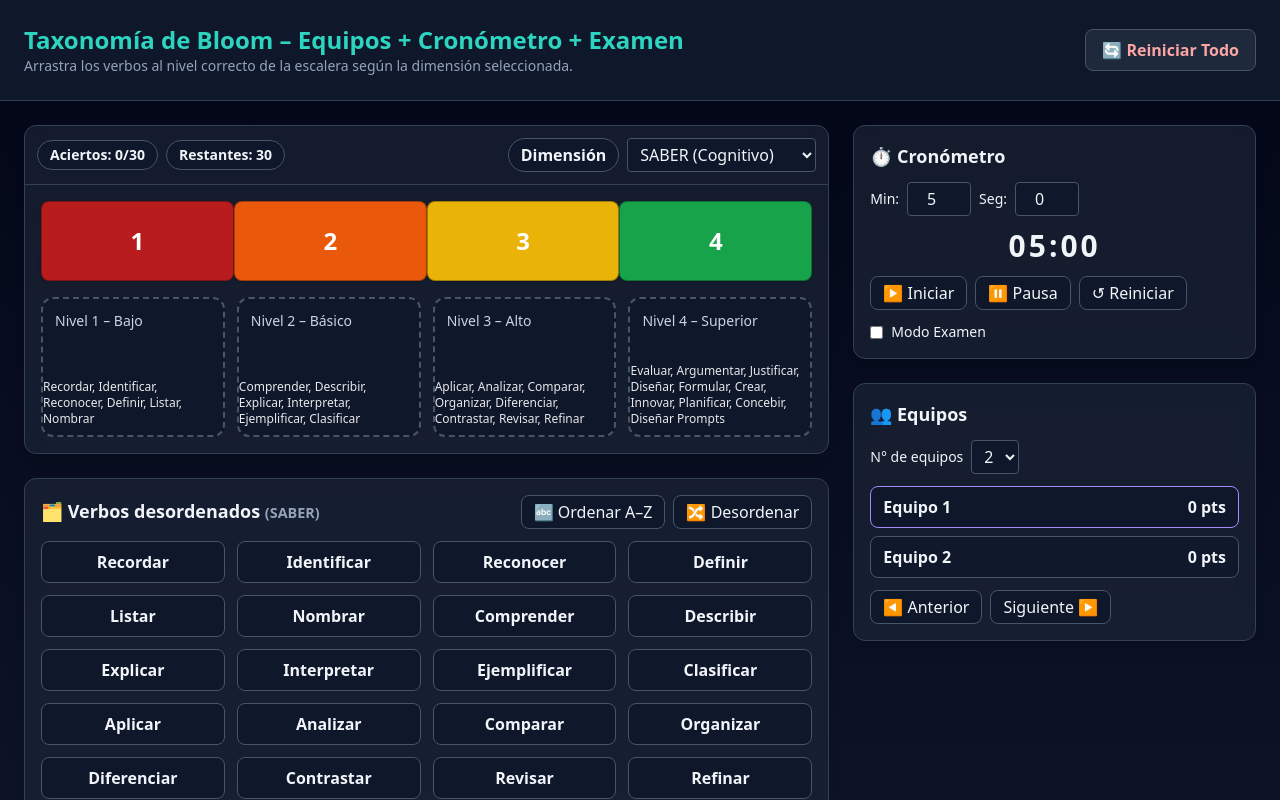
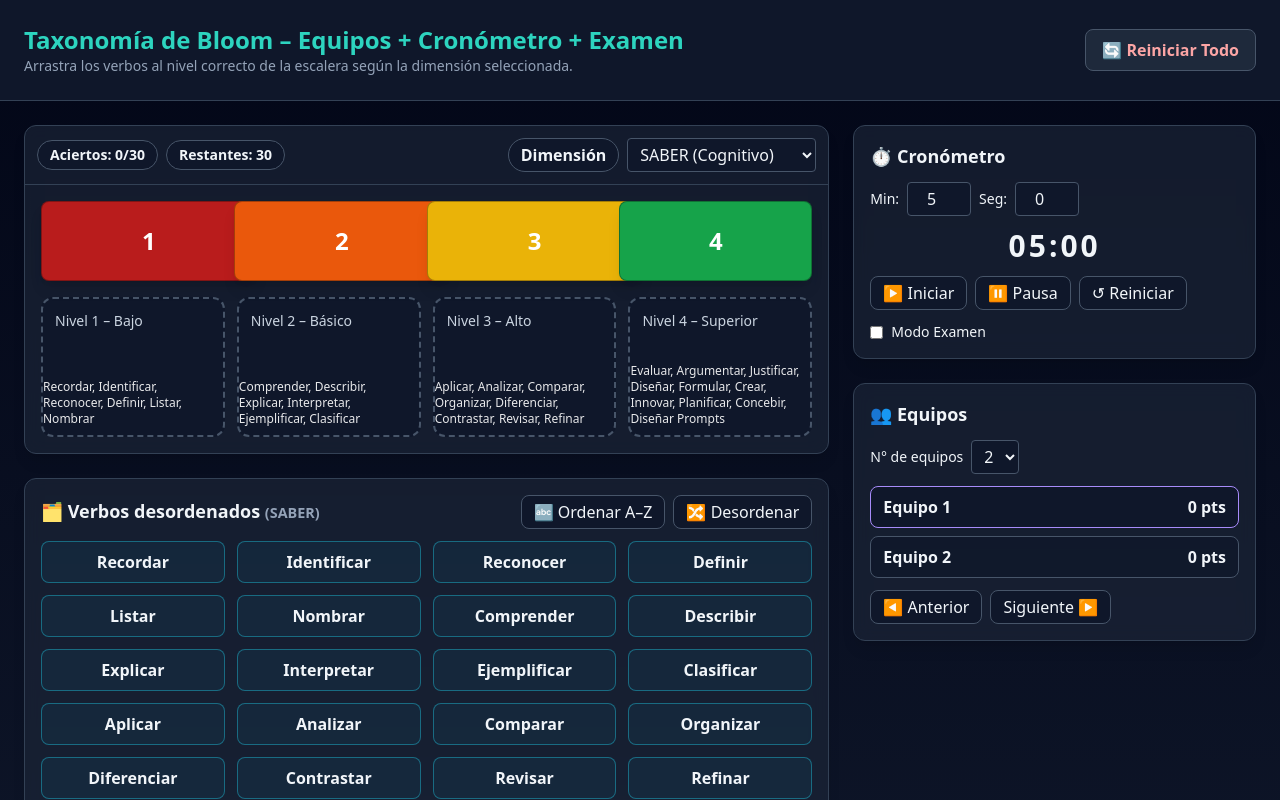
Before and after one commit to gabrielaDF/Taxonomia, a React (Vite) app: page / in a window 1280 px wide. Shown: the top 800 px of the page. Built offline with nearby package versions, Linux system fonts and the light colour scheme.

Commit message:
modificaciones de css

```diff
--- a/src/components/Bank.jsx
+++ b/src/components/Bank.jsx
@@ -1,3 +1,4 @@
+// src/components/Bank.jsx
 export default function Bank({
   verbs,
   onDrop,
@@ -12,6 +13,27 @@ export default function Bank({
     if (verb) onDrop(verb);
   }
 
+  // Colores según dimensión (basado en el original)
+  const dimColors = {
+    saber: {
+      border: "border-cyan-400/40",
+      bg: "bg-cyan-900/20",
+      hover: "hover:bg-cyan-900/40",
+    },
+    hacer: {
+      border: "border-orange-400/40",
+      bg: "bg-orange-900/20",
+      hover: "hover:bg-orange-900/40",
+    },
+    ser: {
+      border: "border-emerald-400/40",
+      bg: "bg-emerald-900/20",
+      hover: "hover:bg-emerald-900/40",
+    },
+  };
+
+  const current = dimColors[dimension] || dimColors.saber;
+
   return (
     <section
       className="bg-slate-800/60 border border-slate-700 rounded-xl shadow-lg backdrop-blur p-4"
@@ -21,18 +43,23 @@ export default function Bank({
       <div className="flex items-center justify-between gap-3 mb-3">
         <h3 className="text-lg font-bold">
           🗂️ Verbos desordenados{" "}
-          <small className="text-slate-400">({dimension.toUpperCase()})</small>
+          <small className="text-slate-400">
+            ({dimension?.toUpperCase?.()})
+          </small>
         </h3>
+
         <div className="flex gap-2">
           <button
             onClick={onSortAZ}
             className="px-3 py-1 rounded-lg border border-slate-600 bg-slate-900 hover:border-slate-400"
+            type="button"
           >
             🔤 Ordenar A–Z
           </button>
+
           <button
             onClick={onShuffle}
-            disabled={disabledShuffle}
+            disabled={!!disabledShuffle}
             className={`px-3 py-1 rounded-lg border ${
               disabledShuffle
                 ? "border-slate-700 bg-slate-800 text-slate-500 cursor-not-allowed"
@@ -43,17 +70,19 @@ export default function Bank({
                 ? "Bloqueado en examen mientras corre el tiempo"
                 : "Desordenar"
             }
+            type="button"
           >
             🔀 Desordenar
           </button>
         </div>
       </div>
 
+      {/* Verbos */}
       <div className="grid grid-cols-2 sm:grid-cols-3 md:grid-cols-4 gap-3">
         {verbs.map((verb, idx) => (
           <div
-            key={idx}
-            className="px-3 py-2 rounded-lg border border-slate-600 bg-slate-900 text-center font-semibold cursor-grab hover:bg-slate-700"
+            key={`${verb}-${idx}`}
+            className={`px-3 py-2 rounded-lg border ${current.border} ${current.bg} ${current.hover} text-center font-semibold cursor-grab transition`}
             draggable
             onDragStart={(e) => e.dataTransfer.setData("text/plain", verb)}
           >
--- a/src/components/Panel.jsx
+++ b/src/components/Panel.jsx
@@ -57,17 +57,36 @@ export default function Panel({
 
       {/* Escalera */}
       <div className="p-4">
-        <div className="relative h-20 mb-4">
-          <div className="absolute top-0 left-0 w-1/4 h-20 bg-red-700 rounded-lg flex items-center justify-center text-white font-bold text-2xl shadow border border-black/30">
+        <div className="relative h-20 mb-4 overflow-visible">
+          {/* Peldaño 1 */}
+          <div
+            className="absolute top-0 left-0 w-[28%] h-20 bg-red-700 border border-black/30 rounded-lg
+                  flex items-center justify-center text-white font-extrabold text-2xl shadow-lg z-[1]"
+          >
             1
           </div>
-          <div className="absolute top-0 left-1/4 w-1/4 h-20 bg-orange-600 rounded-lg flex items-center justify-center text-white font-bold text-2xl shadow border border-black/30">
+
+          {/* Peldaño 2 */}
+          <div
+            className="absolute top-0 left-[25%] w-[28%] h-20 bg-orange-600 border border-black/30 rounded-lg
+                  flex items-center justify-center text-white font-extrabold text-2xl shadow-lg z-[2]"
+          >
             2
           </div>
-          <div className="absolute top-0 left-2/4 w-1/4 h-20 bg-yellow-500 rounded-lg flex items-center justify-center text-white font-bold text-2xl shadow border border-black/30">
+
+          {/* Peldaño 3 */}
+          <div
+            className="absolute top-0 left-[50%] w-[28%] h-20 bg-yellow-500 border border-black/30 rounded-lg
+                  flex items-center justify-center text-white font-extrabold text-2xl shadow-lg z-[3]"
+          >
             3
           </div>
-          <div className="absolute top-0 left-3/4 w-1/4 h-20 bg-green-600 rounded-lg flex items-center justify-center text-white font-bold text-2xl shadow border border-black/30">
+
+          {/* Peldaño 4 */}
+          <div
+            className="absolute top-0 left-[75%] w-[25%] h-20 bg-green-600 border border-black/30 rounded-lg
+                  flex items-center justify-center text-white font-extrabold text-2xl shadow-lg z-[4]"
+          >
             4
           </div>
         </div>
```
